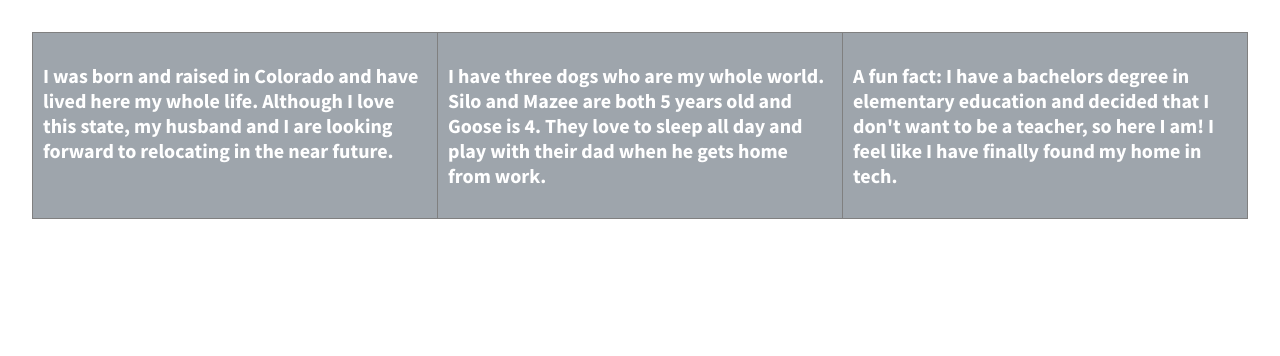
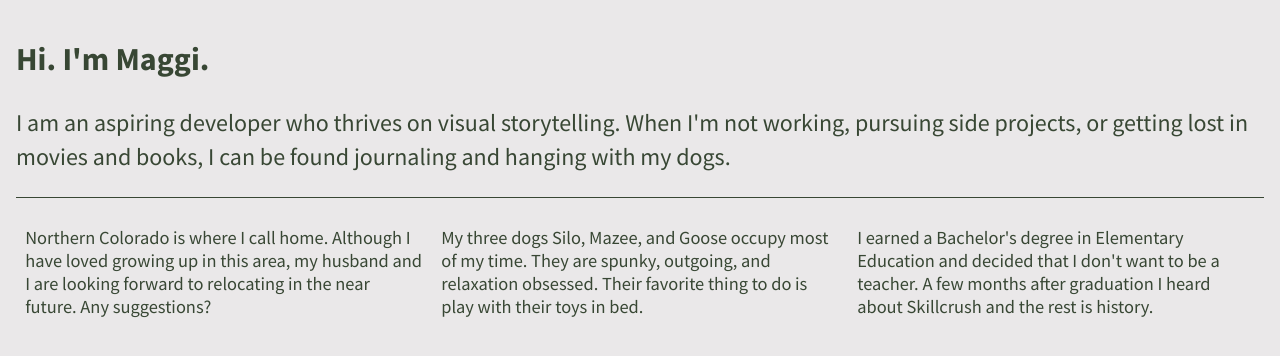
Before and after one commit to maggi-b/about-me-flexbox-practice, a plain HTML site: page index.html in a window 1280 px wide. Drawn offline with nearby package versions, Linux system fonts and the light colour scheme.

Commit message:
Added h1 and main and made cream and olive

```diff
--- a/css/main.css
+++ b/css/main.css
@@ -97,20 +97,34 @@ textarea {
 
 
 html {
-    background: url(../img/dark-snow-mountain.jpg) no-repeat;
-    background-size: cover;
+    background-color: #eae8e9;
     height: 100%;
+}
+
+h1 {
+    color: #384734;
+    justify-content: center;
+    font-size: 2em;
+
+}
+
+.main {
+    color: #384734;
+    justify-content: center;
+    font-size: 1.5em;
+    padding: 0;
+    border-bottom: 1px solid #384734;
 }
 
 body {
     font-family: 'Source Sans Pro', sans-serif;
-    padding: 2em;
+    padding: 1em;
     font-size: 1em;
     height: 100%;
 }
 
 .wrapper {
-    font-weight: 700;
+    font-weight: 400;
     display: flex;
     justify-content: center;
 }
@@ -119,27 +133,15 @@ body {
 .div-2,
 .div-3 {
     display: flex;
-    color: #fff;
+    color: #384734;
     line-height: 1.25em;
-    font-size: 1.25em;
-    background-color: #3f4c5b;
-    background-color: rgba(63, 76, 91, 0.5);
+    font-size: 1.15em;
     height: auto;
     width: 33.333%;
     justify-content: center;
-    border-left: grey solid 0.05em;
     text-align: left;
     padding: 0.5em;
-    border-top: grey solid 0.05em;
-    border-bottom: grey solid 0.05em;
 }
-
-.div-3 {
-    border-right: grey solid 0.05em;
-}
-
-
-
 
 /* ==========================================================================
    Helper classes
--- a/index.html
+++ b/index.html
@@ -4,7 +4,7 @@
 <head>
     <meta charset="utf-8">
     <meta http-equiv="x-ua-compatible" content="ie=edge">
-    <title>About Me</title>
+    <title>Maggi - About Me</title>
     <meta name="description" content="">
     <meta name="viewport" content="width=device-width, initial-scale=1">
 
@@ -17,6 +17,14 @@
     <link href='http://fonts.googleapis.com/css?family=Lora:700' rel='stylesheet' type='text/css'>
     <link href='http://fonts.googleapis.com/css?family=Source+Sans+Pro:400,700' rel='stylesheet' type='text/css'>
 </head>
+<header>
+    <h1>Hi. I'm Maggi.</h1>
+</header>
+
+<main class="main">
+    <p>I am an aspiring developer who thrives on visual storytelling. When I'm not working, pursuing side projects, or
+        getting lost in movies and books, I can be found journaling and hanging with my dogs.</p>
+</main>
 
 <body>
     <!--[if lt IE 8]>
@@ -25,16 +33,16 @@
 
     <section class="wrapper">
         <div class="div-1">
-            <p>I was born and raised in Colorado and have lived here my whole life. Although I love this state, my
-                husband and I are looking forward to relocating in the near future.</p>
+            <p>Northern Colorado is where I call home. Although I have loved growing up in this area, my
+                husband and I are looking forward to relocating in the near future. Any suggestions?</p>
         </div>
         <div class="div-2">
-            <p>I have three dogs who are my whole world. Silo and Mazee are both 5 years old and Goose is 4. They love
-                to sleep all day and play with their dad when he gets home from work.</p>
+            <p>My three dogs Silo, Mazee, and Goose occupy most of my time. They are spunky, outgoing, and relaxation
+                obsessed. Their favorite thing to do is play with their toys in bed.</p>
         </div>
         <div class="div-3">
-            <p>A fun fact: I have a bachelors degree in elementary education and decided that I don't want to be a
-                teacher, so here I am! I feel like I have finally found my home in tech.</p>
+            <p>I earned a Bachelor's degree in Elementary Education and decided that I don't want to be a teacher. A few
+                months after graduation I heard about Skillcrush and the rest is history.</p>
         </div>
     </section>
 
```
Also changed, not shown: img/white-plant.jpg (added), 1 other file.
